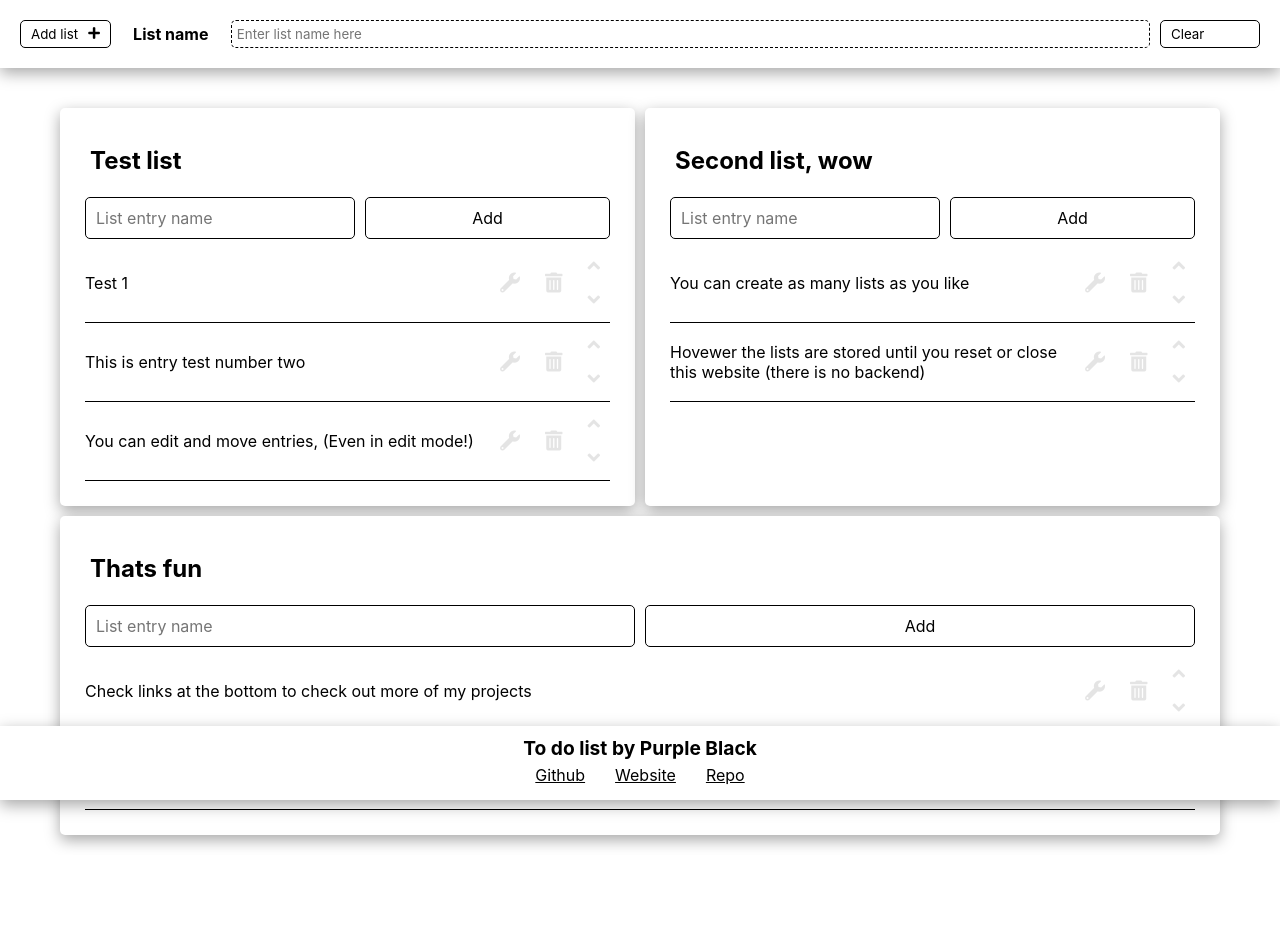
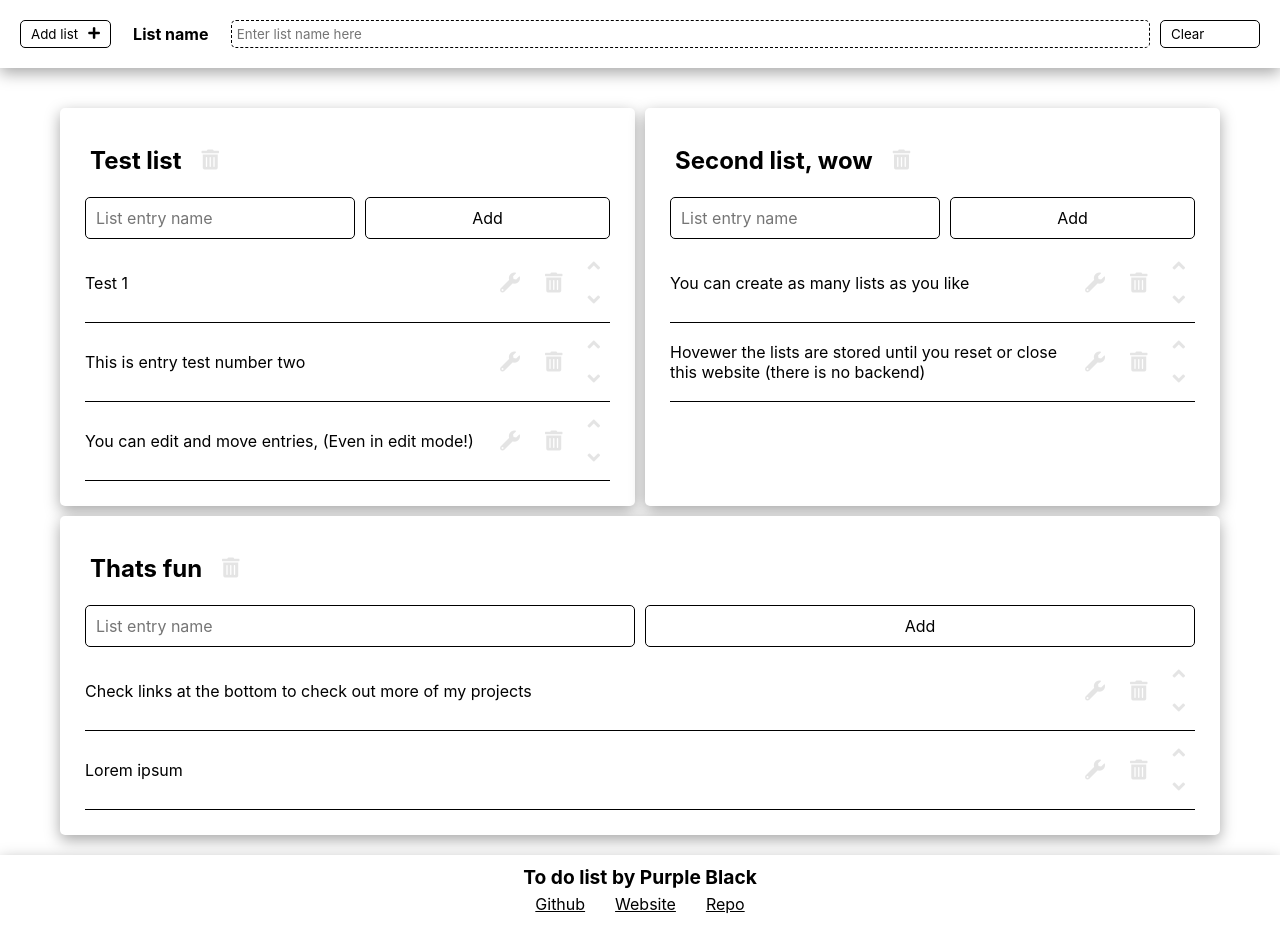
Before and after one commit to goodideagiver/todo-list, a plain HTML site: page index.html in a window 1280 px wide. Before the commit the page ends 855 px from the top, so only its background shows below. Drawn offline with Linux system fonts and the light colour scheme.

Commit message:
footer now doestnt cover lists

```diff
--- a/src/style/app.scss
+++ b/src/style/app.scss
@@ -11,6 +11,12 @@
 body {
 	color: black;
 	min-height: 100vh;
+	display: flex;
+	flex-direction: column;
+	> main {
+		flex-basis: 100%;
+		flex-grow: 1;
+	}
 }
 
 .main-app-nav {
@@ -105,7 +111,7 @@ body {
 		}
 	}
 	.delete-list-button {
-		opacity: 0;
+		opacity: 0.1;
 		padding: 10px;
 		font-size: 20px;
 		border-radius: 50px;
@@ -215,7 +221,6 @@ body {
 .my-typical-footer {
 	background-color: white;
 	padding: 10px;
-	position: fixed;
 	bottom: 0;
 	width: 100%;
 	box-shadow: rgba(0, 0, 0, 0.35) 0px 5px 15px;
```
Also changed, not shown: src/style/css/min/app.min.css.
